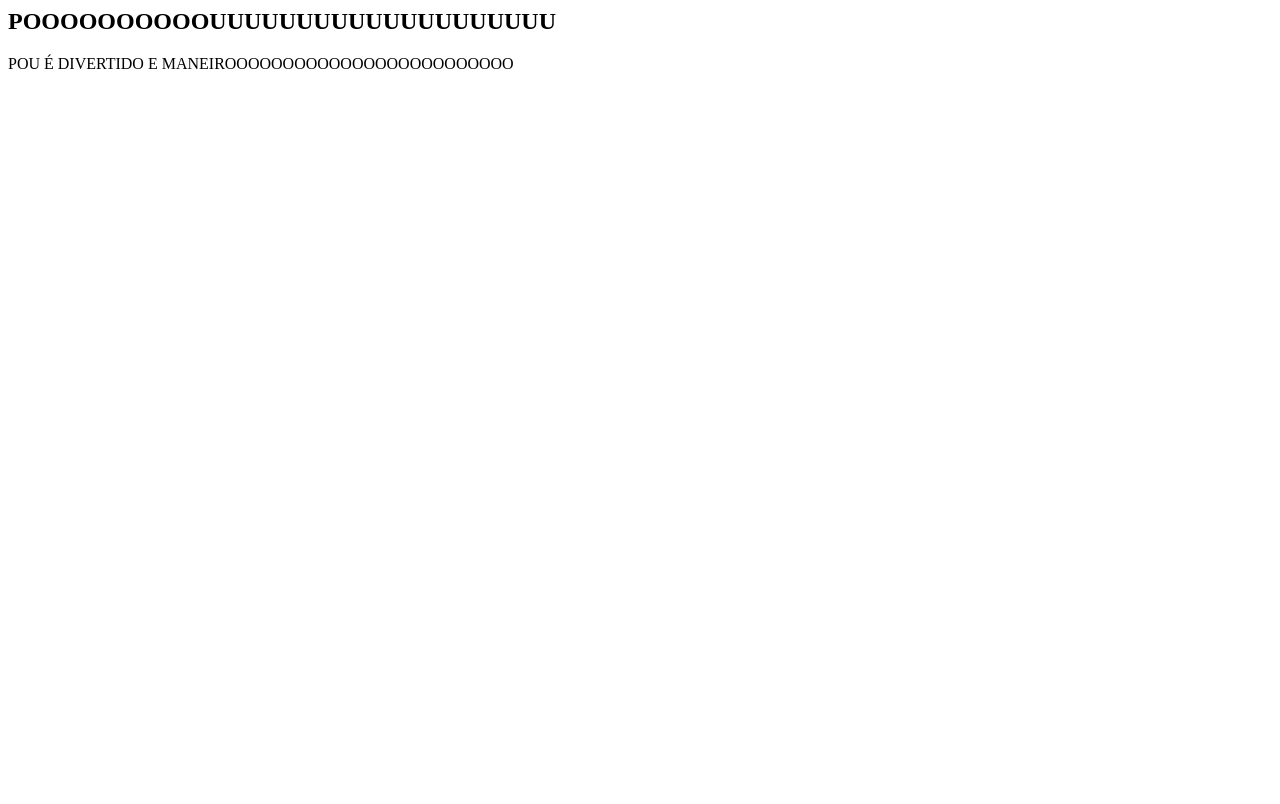
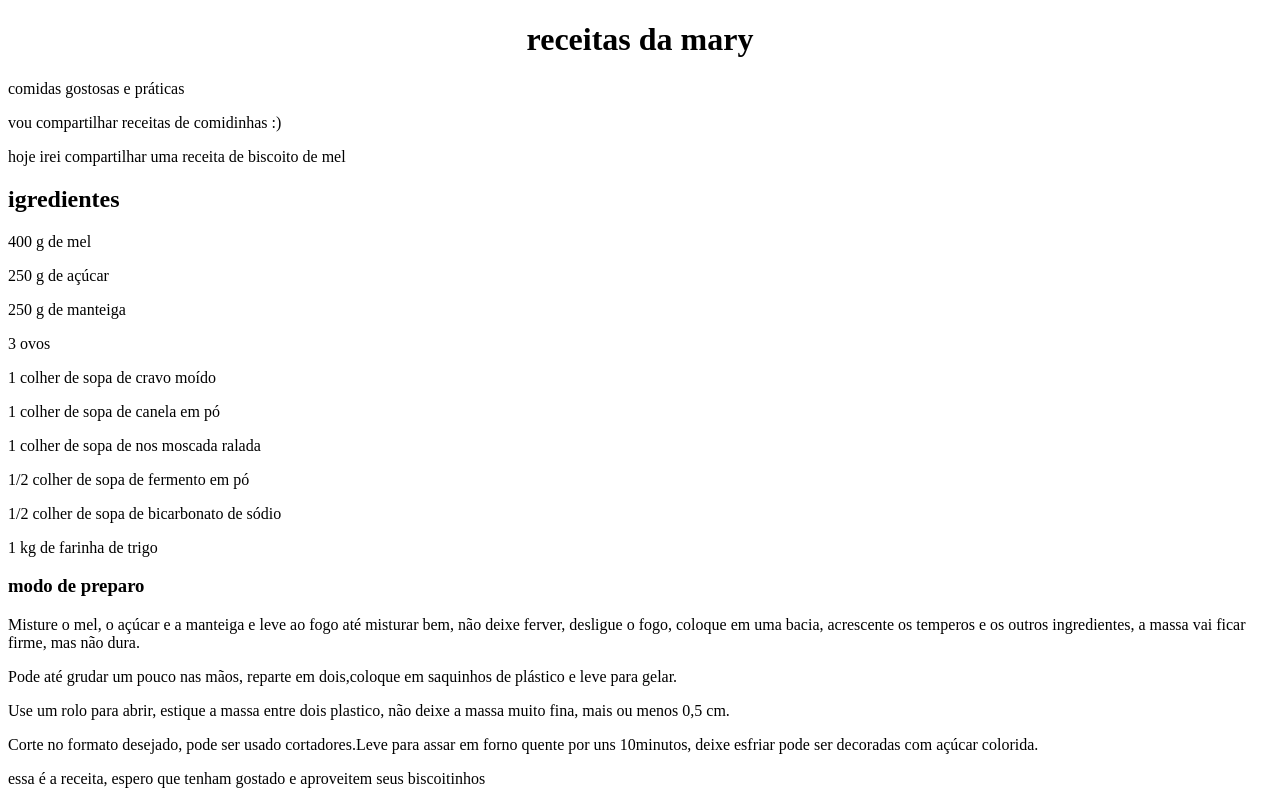
Before and after one commit to marynandabr/PC-PrimeiroA-AJ, a plain HTML site: page index.html in a window 1280 px wide. Drawn offline with Linux system fonts and the light colour scheme.

Commit message:
Update index.html

```diff
--- a/index.html
+++ b/index.html
@@ -1,4 +1,36 @@
-<html>
-<h2> POOOOOOOOOOUUUUUUUUUUUUUUUUUUUU</h2>
-<p3> POU É DIVERTIDO E MANEIROOOOOOOOOOOOOOOOOOOOOOOOO</p3>
-<html>
+ <!DOCTYPE html>
+<html lang = "pt-br">
+  <head>
+      <meta charset="UTF-8">
+     <title>receitinhas da marynanda</title>
+     <link rel="stylesheet" href="style.css">
+  </head>
+  <body>
+    <h1 style="text-align: center">receitas da mary</h1>
+
+    <p> comidas gostosas e práticas</p>
+
+    <p tyle="font-size: 20px"> vou compartilhar receitas de comidinhas :)</p>
+    <p> hoje irei compartilhar uma receita de biscoito de mel</p>
+    <h2 style="text-align: left"> igredientes</h2>
+    <p> 400 g de mel</p>
+    <p> 250 g de açúcar</p>
+    <p> 250 g de manteiga</p>
+    <p> 3 ovos</p>
+    <p> 1 colher de sopa de cravo moído</p>
+    <p> 1 colher de sopa de canela em pó</p>
+    <p> 1 colher de sopa de nos moscada ralada</p>
+    <p> 1/2 colher de sopa de fermento em pó</p>
+    <p> 1/2 colher de sopa de bicarbonato de sódio</p>
+    <p> 1 kg de farinha de trigo</p>
+
+    <h3 style="text-align: left"> modo de preparo</h3>
+    <p> Misture o mel, o açúcar e a manteiga e leve ao fogo até misturar bem, não deixe ferver, desligue o fogo, coloque em uma bacia, acrescente os temperos e os outros ingredientes, a massa vai ficar firme, mas não dura.</p>
+    <p> Pode até grudar um pouco nas mãos, reparte em dois,coloque em saquinhos de plástico e leve para gelar.</p>
+    <p> Use um rolo para abrir, estique a massa entre dois plastico, não deixe a massa muito fina, mais ou menos 0,5 cm.</p>
+    <p> Corte no formato desejado, pode ser usado cortadores.Leve para assar em forno quente por uns 10minutos, deixe esfriar pode ser decoradas com açúcar colorida.</p>
+
+    <p> essa é a receita, espero que tenham gostado e aproveitem seus biscoitinhos</p>
+
+  </body>
+  </html>
```
